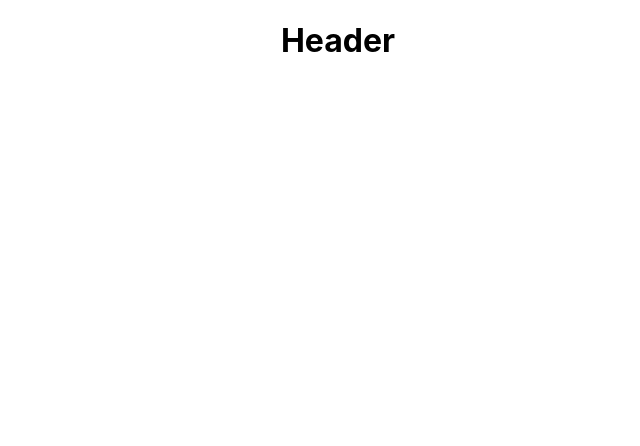
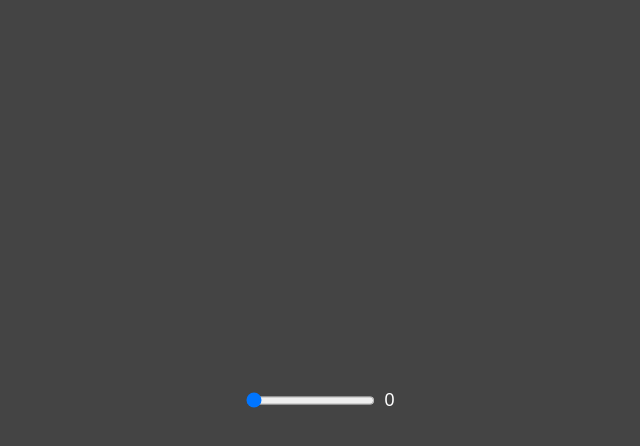
Before and after one commit to forgohill/started-react-app, a React (Create React App) app: page / in a window 1280 px wide. Shown: the top 446 px of the page, without its empty margins (302-942 px from the left). Built offline with nearby package versions, Linux system fonts and the light colour scheme.

Commit message:
приложение баблс

```diff
--- a/src/components/App.css
+++ b/src/components/App.css
@@ -1,3 +1,47 @@
+* {
+  box-sizing: content-box;
+}
+
+body {
+  background: #444444;
+  color: white;
+  font-family: Arial, sans-serif;
+}
+
+html,
+body,
+#root {
+  height: 100%;
+  padding: 0;
+  margin: 0;
+}
+
+#root {
+  display: flex;
+  align-items: center;
+  justify-content: center;
+}
+
+#slider-container {
+  display: flex;
+}
+
+#slider-container .counter {
+  margin-left: 0.5rem;
+  width: 3rem;
+  font-size: large;
+}
+
+.bubble {
+  position: absolute;
+  width: 1rem;
+  height: 1rem;
+  border-radius: 50%;
+  z-index: -1;
+  opacity: 0.9;
+}
+
+
 .App {
   text-align: center;
 }
--- a/src/components/App.jsx
+++ b/src/components/App.jsx
@@ -6,11 +6,58 @@ import Dashboard from './Dashboard'
 
 
 function App() {
+  const [size, setSize] = React.useState(0);
+
+  function handleSizeChange(e) {
+    setSize(e.target.value);
+  }
+
   return (
-    <div className="App">
-      <Header />
+    <>
+      <Slider onChange={handleSizeChange} size={size} />
+      <Bubbles size={size} />
+    </>
+  );
+}
+
+function Slider(props) {
+  return (
+    <div id="slider-container">
+      <input type="range" min="0" max="100" value={props.size} onChange={props.onChange} />
+      <div className="counter">{props.size}</div>
     </div>
   );
 }
 
+function Bubbles({ size }) {
+  // Наиболее простой способ отрисовать RandomBubble 20 раз подряд:
+  return Array.from(Array(20), (_, i) => (
+    <RandomBubble key={i} size={size} />
+  ));
+}
+
+function RandomBubble(props) {
+  // Используем стейт, чтобы запомнить исходные параметры при первом рендере
+  const [initialStyle] = React.useState({
+    top: getRandomInt(0, document.body.offsetHeight),
+    left: getRandomInt(0, document.body.offsetWidth),
+    backgroundColor: `#${getRandomInt(0, (256 ** 3) - 1).toString(16)}`,
+  });
+  const [initialScale] = React.useState(getRandomInt(1, 10) / 20);
+
+  return (
+    <div className="bubble" style={{
+      ...initialStyle,
+      // Исходный масштаб домножается на значение props.size или на 0, если props.size не задан
+      transform: `scale(${initialScale * (props.size || 0)})`,
+    }} />
+  );
+}
+
+// Возвращает случайное целое число в заданном диапазоне
+function getRandomInt(min, max) {
+  return Math.floor(Math.random() * (max - min + 1)) + min;
+}
+
+
 export default App;
```
